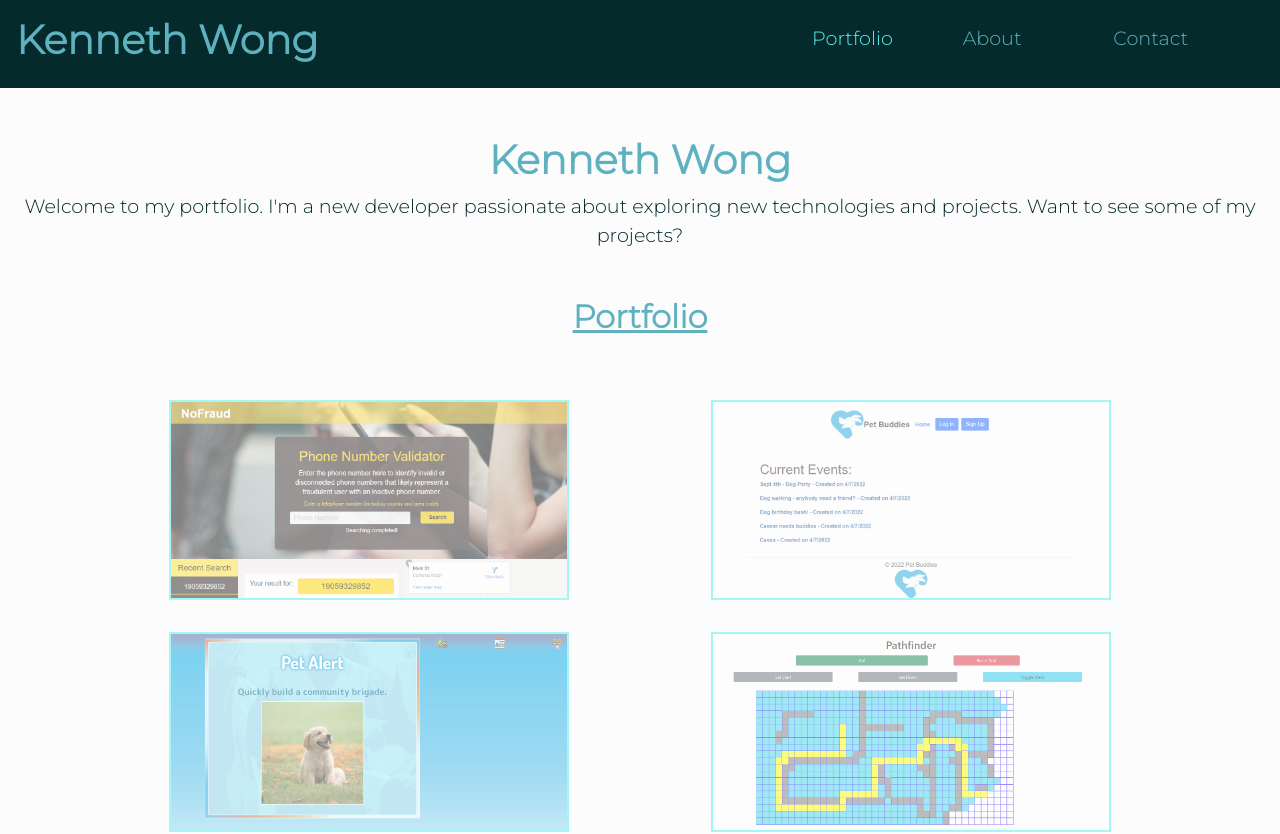
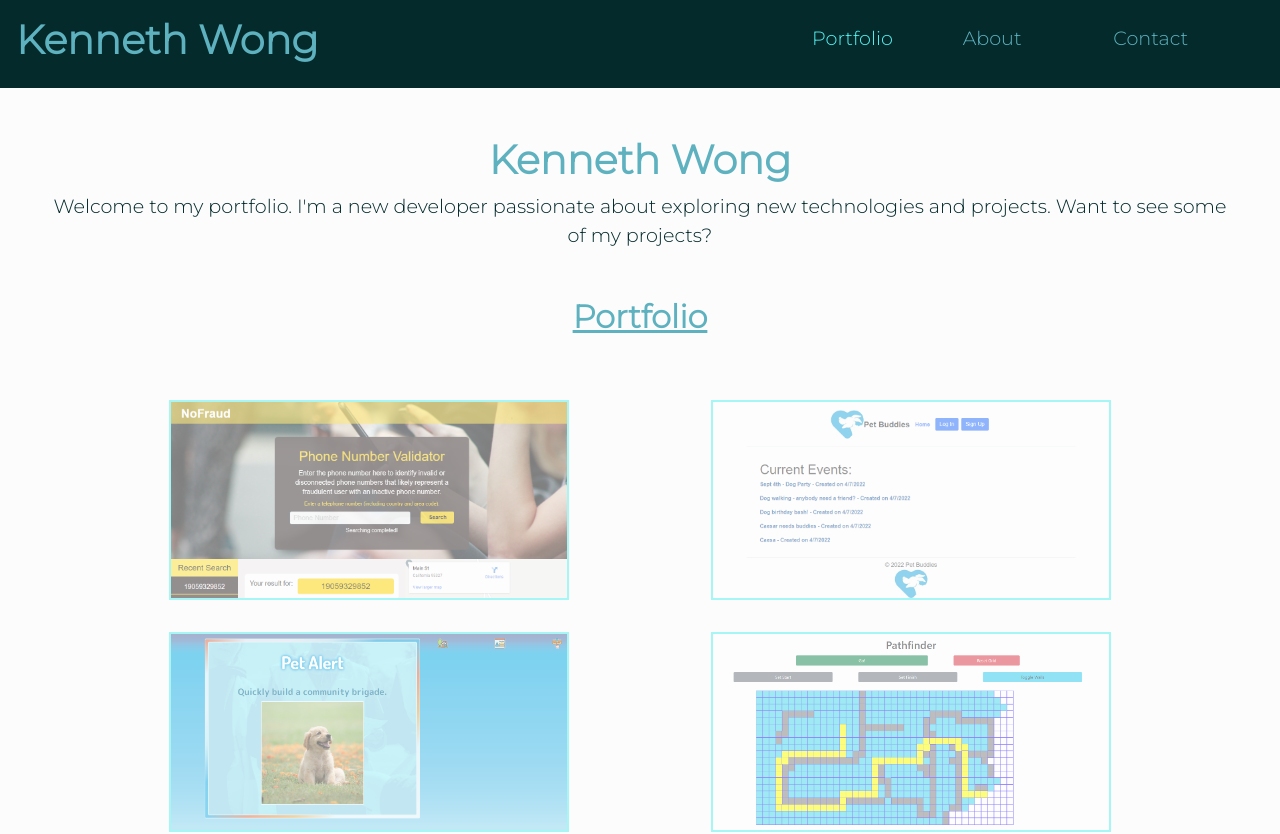
Before and after one commit to KennWg/my-portfolio, a React (Create React App) app: page / in a window 1280 px wide. Shown: the top 834 px of the page. Built offline with nearby package versions, Linux system fonts and the light colour scheme.

Commit message:
changed format for intro blurb

```diff
--- a/package.json
+++ b/package.json
@@ -15,7 +15,7 @@
     "react-scripts": "^5.0.1",
     "web-vitals": "^2.1.4"
   },
-  "homepage": "https://kennwg.github.io/react-portfolio2/",
+  "homepage": "https://kennwg.github.io/my-portfolio/",
   "scripts": {
     "start": "react-scripts start",
     "build": "react-scripts build",
--- a/src/App.js
+++ b/src/App.js
@@ -32,7 +32,7 @@ function App() {
         contactRef={contactRef}
       ></Header>
       <h1 className="text-center mt-5">Kenneth Wong</h1>
-      <p className="text-center">Welcome to my portfolio.  I'm a new developer passionate about exploring new technologies and projects.  Want to see some of my projects?</p>
+      <p className="text-center intro mx-5">Welcome to my portfolio.  I'm a new developer passionate about exploring new technologies and projects.  Want to see some of my projects?</p>
       <main>
         <Portfolio portfolioRef={portfolioRef}></Portfolio>
         <About aboutRef={aboutRef}></About>
```
